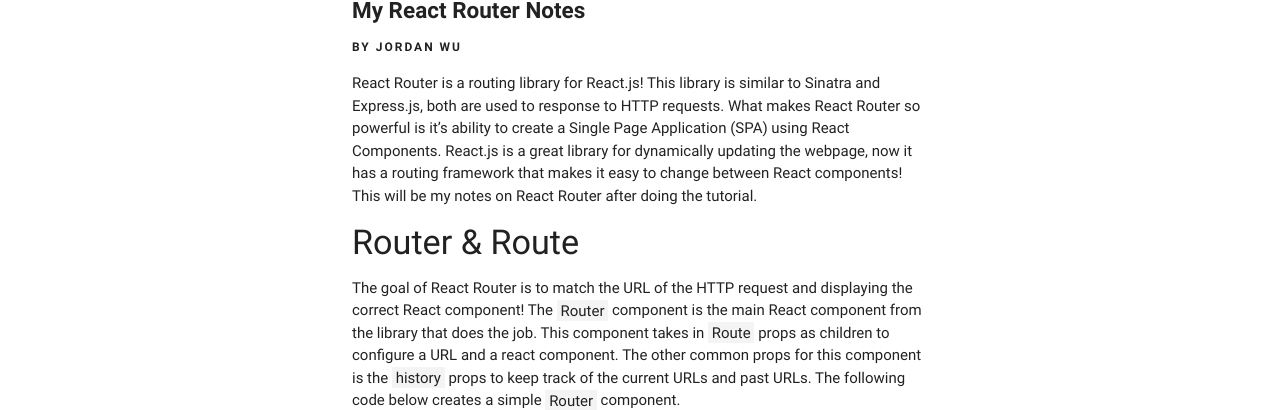
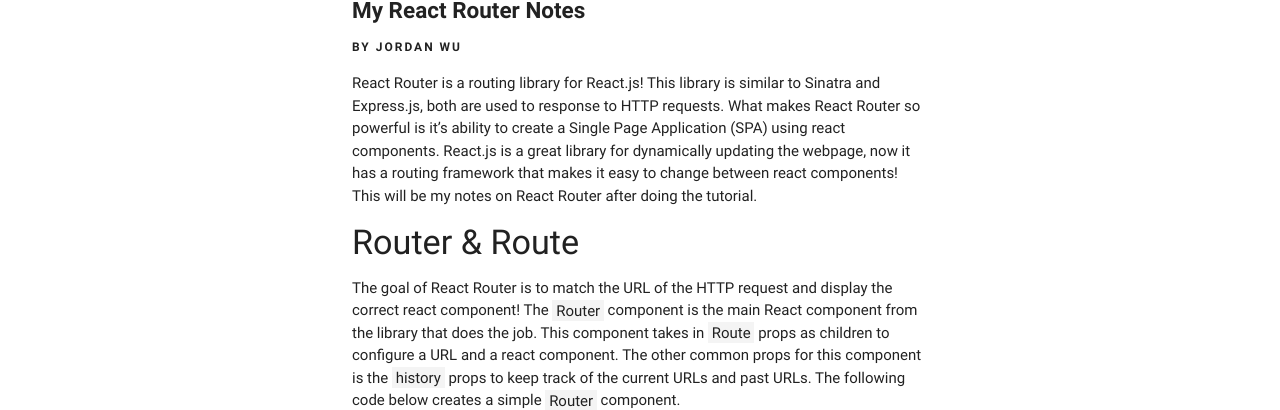
Before and after one commit to JordanSpencerWu/old-website, a Jekyll site: the page built from _posts/blog/2016/2016-08-08-my-react-router-notes.markdown, in a window 1280 px wide and 1400 px high. Shown: the part 121-531 px from the top of the window. Built offline with Jekyll 4.4.1, drawn with Linux system fonts in a browser that asks for light colours; nearby versions of some CDN libraries; comment, search, counter and statistics services are not loaded; some of the changed lines change nothing that is shown; some of the changed text lies outside the part shown.

Commit message:
fix typo in blog

```diff
--- a/_posts/blog/2016/2016-08-08-my-react-router-notes.markdown
+++ b/_posts/blog/2016/2016-08-08-my-react-router-notes.markdown
@@ -5,11 +5,11 @@
 categories: [blog]
 ---
 
-React Router is a routing library for React.js! This library is similar to Sinatra and Express.js, both are used to response to HTTP requests. What makes React Router so powerful is it's ability to create a Single Page Application (SPA) using React Components. React.js is a great library for dynamically updating the webpage, now it has a routing framework that makes it easy to change between React components! This will be my notes on React Router after doing the tutorial.
+React Router is a routing library for React.js! This library is similar to Sinatra and Express.js, both are used to response to HTTP requests. What makes React Router so powerful is it's ability to create a Single Page Application (SPA) using react components. React.js is a great library for dynamically updating the webpage, now it has a routing framework that makes it easy to change between react components! This will be my notes on React Router after doing the tutorial.
 
 #### Router & Route
 
-The goal of React Router is to match the URL of the HTTP request and displaying the correct React component! The `Router` component is the main React component from the library that does the job. This component takes in `Route` props as children to configure a URL and a react component. The other common props for this component is the `history` props to keep track of the current URLs and past URLs. The following code below creates a simple `Router` component.
+The goal of React Router is to match the URL of the HTTP request and display the correct react component! The `Router` component is the main React component from the library that does the job. This component takes in `Route` props as children to configure a URL and a react component. The other common props for this component is the `history` props to keep track of the current URLs and past URLs. The following code below creates a simple `Router` component.
 
 {% highlight javascript %}
   import { Router, hashHistory } from 'react-router'
@@ -52,7 +52,7 @@
   ), document.getElementById('app'));
 {% endhighlight %}
 
-Now that we need where the nested routes goes! Let's add in a Repos and About page like they did in the tutorial!
+Now we know where the nested routes goes! Let's add in a Repos and About page like they did in the tutorial!
 
 {% highlight javascript %}
   import { Router, Route, hashHistory } from 'react-router'
@@ -72,7 +72,7 @@
 
 #### Links & Active Links
 
-Our goal is to create a SPA, this means we need to have a navbar that holds all the URLs inside our `App` react component. This component will hold all its children `Route` components paths! The react-router library has a `Link` component that will bind the URL path with the `Link` and `Route` component. Here is the ES5 code example.
+Our goal is to create a SPA, we need to have a navbar that holds all the URLs inside our `App` react component. This component will hold all its children `Route` components paths! The react-router library has a `Link` component that will bind the URL path with the `Link` and `Route` component. Here is the ES5 code example.
 
 {% highlight javascript %}
   // modules/App.js
@@ -125,7 +125,7 @@
   <Route path="/repos/:userName/:repoName" component={Repo}/>
 {% endhighlight %}
 
-Now both params are available to the Repo component using `this.props.params` inside your react component file. This is a quick and easy way of passing in params in your URL!
+Both params are available to the Repo component using `this.props.params` inside your react component file. This is a quick and easy way of passing in params to your URL!
 
 #### Index Routes & Index Links
 
@@ -152,7 +152,7 @@
   ), document.getElementById('app'));
 {% endhighlight %}
 
-Now that we have a `IndexRoute` for our parent `Route` component's path. We need a way to get to this `IndexRoute`, that's where the `IndexLink` comes in! There are two ways to use this component.
+Now we have a `IndexRoute` for our parent `Route` component's path. We need a way to get to this `IndexRoute`, that's where the `IndexLink` comes in! There are two ways to use this component.
 
 {% highlight javascript %}
   // import the IndexLink component
```
